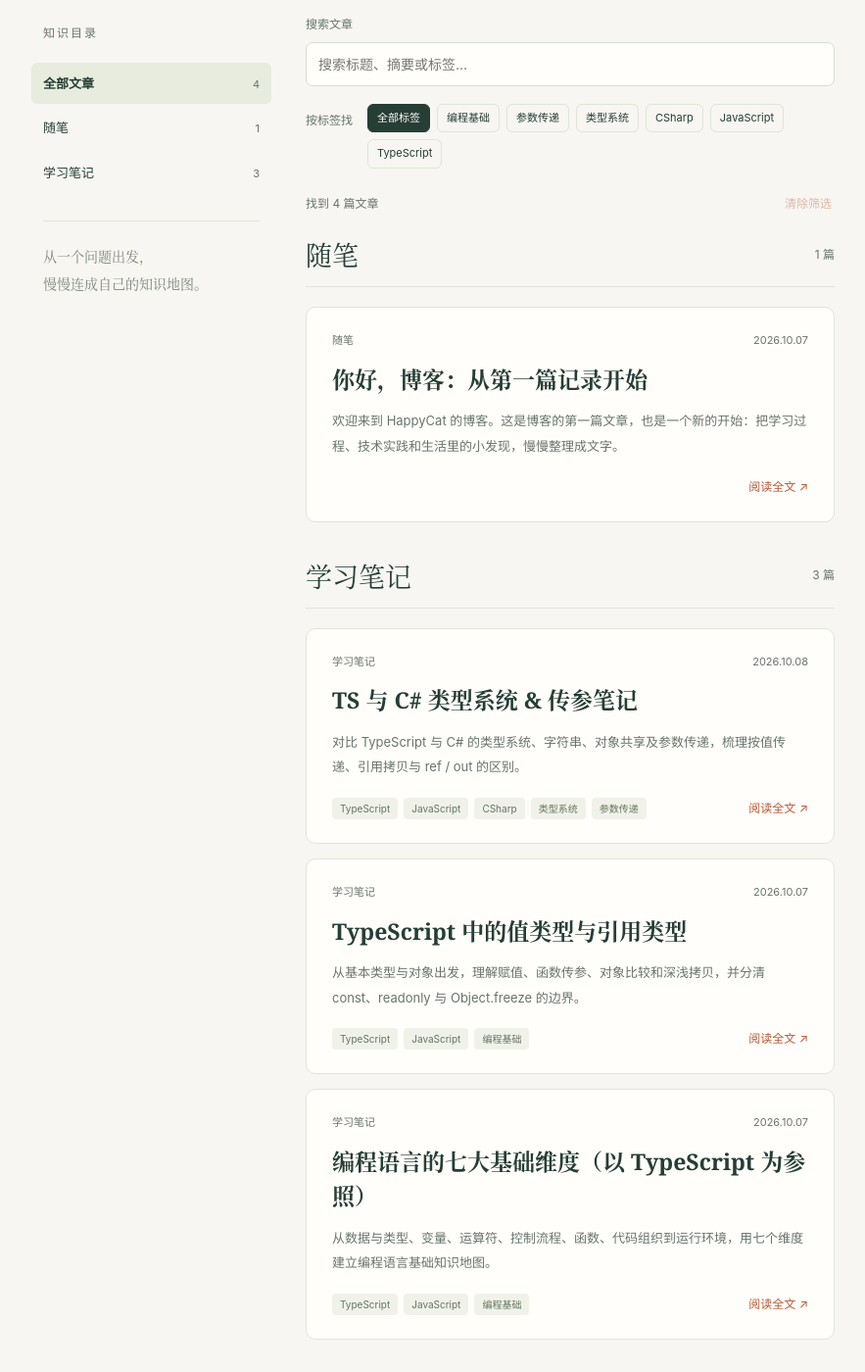
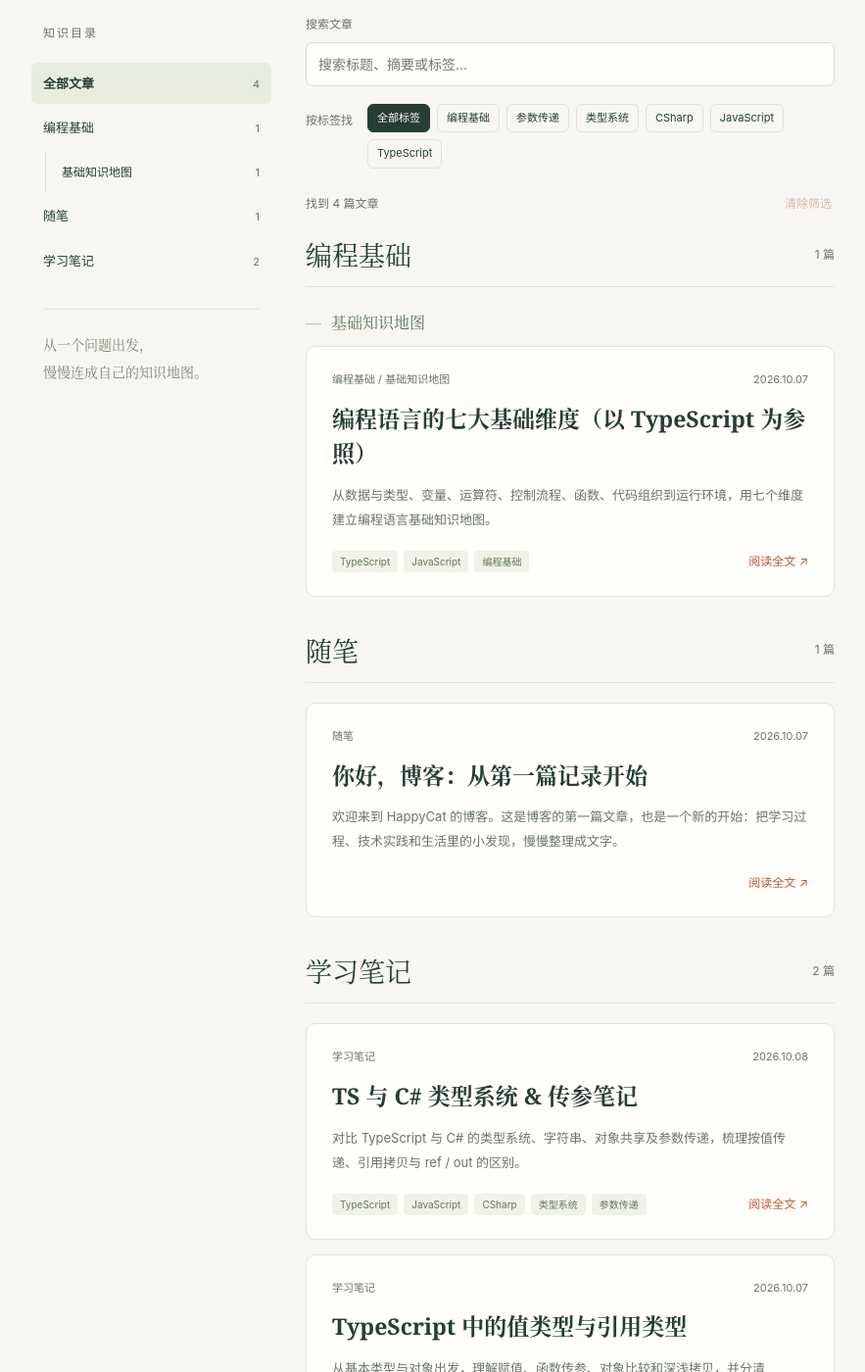
Before and after one commit to happycat555/happycat555.github.io, a Jekyll site: the page built from articles.html, in a window 1280 px wide and 1400 px high, scrolled down 494 px. Shown: the whole window at 98% size, without its empty margins (198-1081 px from the left). Built offline with Jekyll 4.4.1, drawn with Linux system fonts in a browser that asks for light colours.

Commit message:
Update 2026-10-07-programming-language-seven-dimensions.md

```diff
--- a/_posts/2026-10-07-programming-language-seven-dimensions.md
+++ b/_posts/2026-10-07-programming-language-seven-dimensions.md
@@ -2,7 +2,7 @@
 layout: post
 title: "编程语言的七大基础维度（以 TypeScript 为参照）"
 date: 2026-10-07
-categories: [学习笔记]
+categories: [编程基础, 基础知识地图]
 tags: [TypeScript, JavaScript, 编程基础]
 excerpt: "从数据与类型、变量、运算符、控制流程、函数、代码组织到运行环境，用七个维度建立编程语言基础知识地图。"
 ---
```
